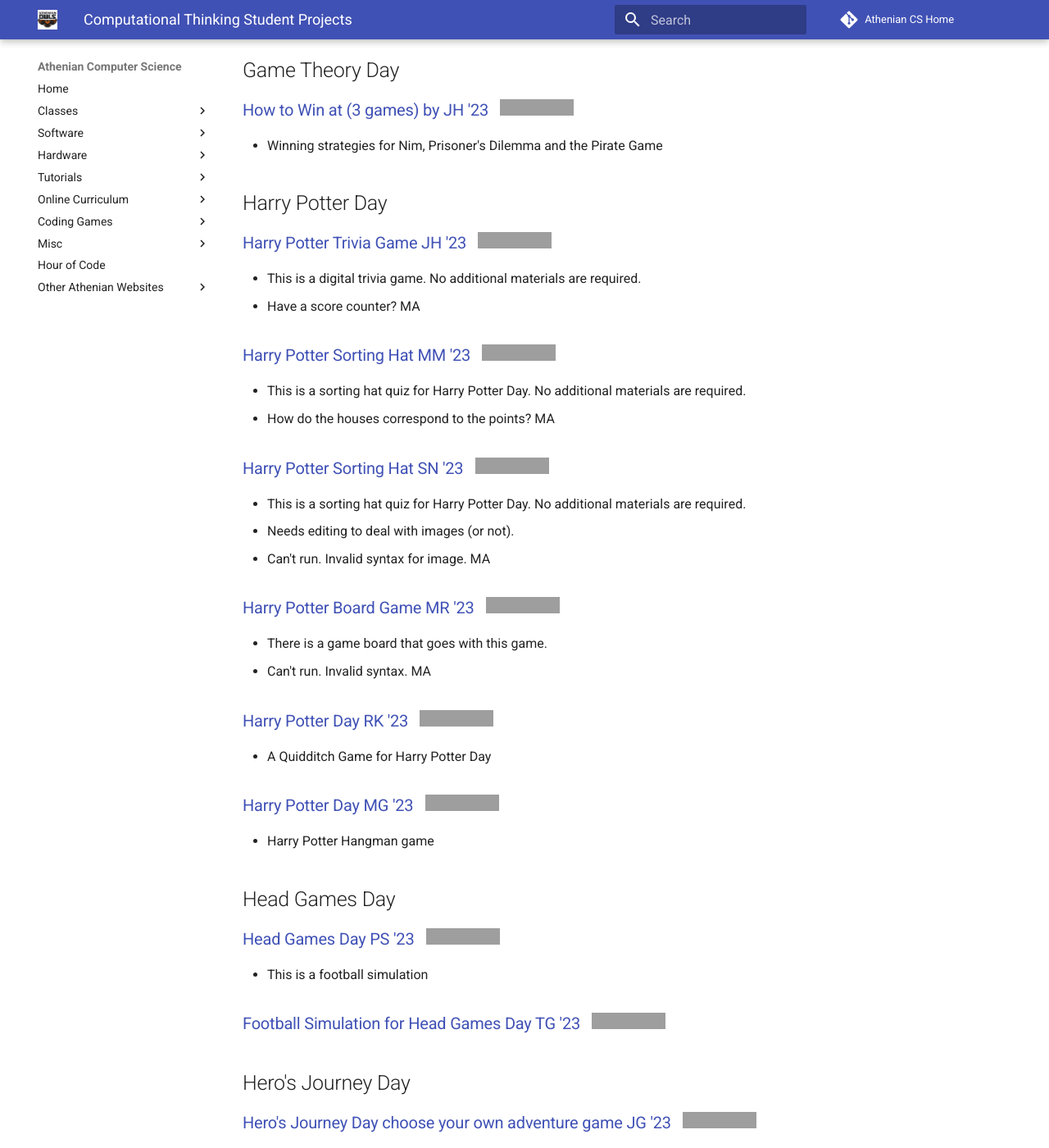
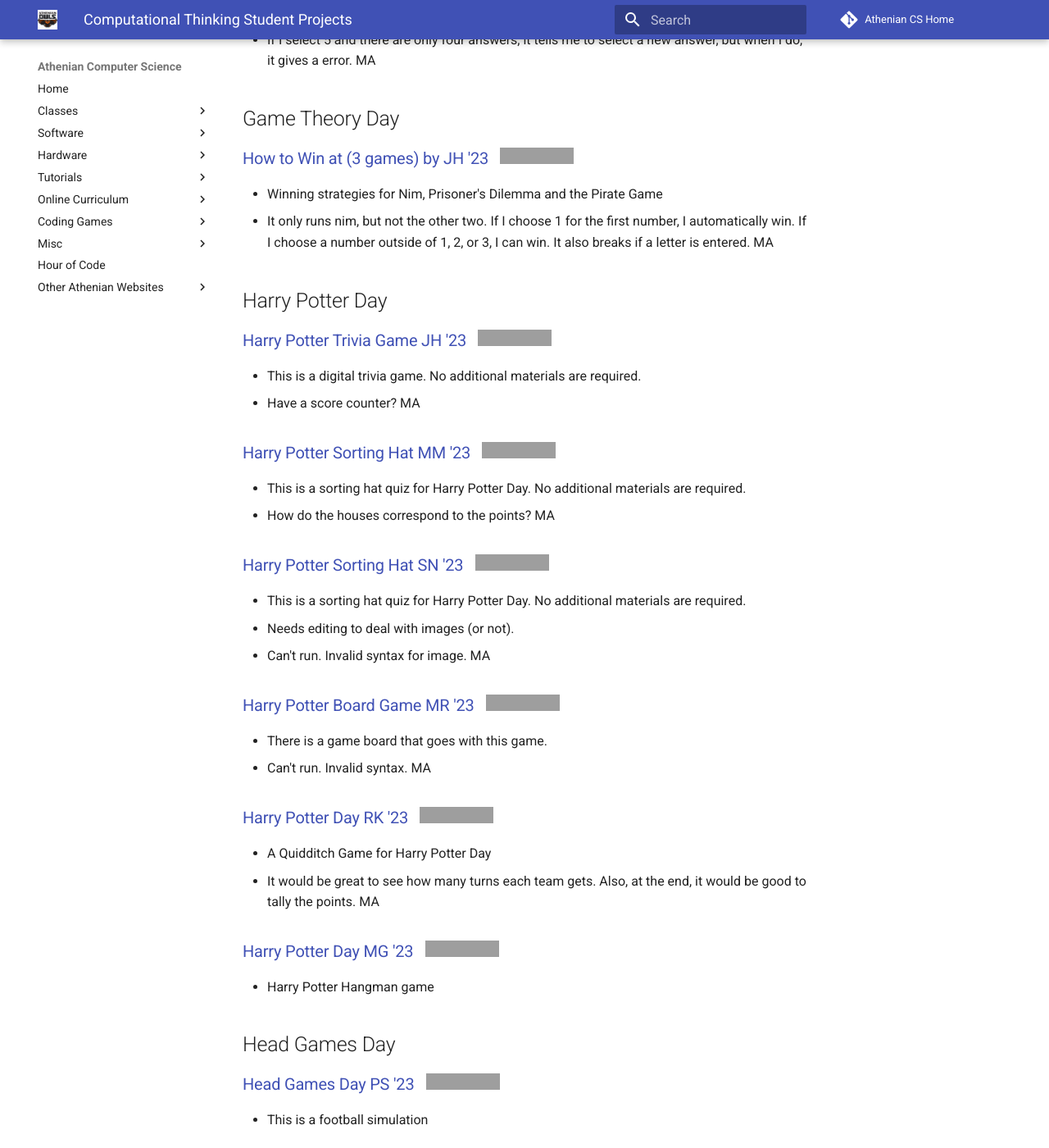
Before and after one commit to athenian-computational-thinking/athenian-cs-mkdocs, an MkDocs documentation site: the page built from docs/ct-projects.md, in a window 1280 px wide and 1400 px high, scrolled down 2238 px, cut to the strip 0-1400 px from the top of the window. Shown: the whole strip at 82% size. Built offline with MkDocs 1.6.1 and Material for MkDocs 9.7.7, drawn with Linux system fonts in a browser that asks for light colours; comment, search, counter and statistics services are not loaded; some of the changed text lies outside the part shown; grey boxes are pictures that could not be loaded.

Commit message:
Update ct-projects.md

```diff
--- a/docs/ct-projects.md
+++ b/docs/ct-projects.md
@@ -26,6 +26,7 @@ These are programs written by the 9th grade Computational Thinking students for
 
 ### [Career Day KW '23](https://github.com/athenian-ct-projects/Career-Day-KW) &nbsp; [![Run on Repl.it](https://repl.it/badge/github/athenian-ct-projects/Career-Day-KW)](https://repl.it/github/athenian-ct-projects/Career-Day-KW)
 * Career quiz
+* For the salary question, it has a range, but it doesn't break if the salary is out of the range. That's probably for the better though. MA
 
 ## Concert Prep Day
 
@@ -61,6 +62,7 @@ nine correct will return a score of 8/10. Also, it's possible to go into negativ
 
 ### [How to Win at (3 games) by JH '23](https://github.com/athenian-ct-projects/Game-Theory-Day-JH) &nbsp; [![Run on Repl.it](https://repl.it/badge/github/athenian-ct-projects/Game-Theory-Day-JH)](https://repl.it/github/athenian-ct-projects/Game-Theory-Day-JH)
 * Winning strategies for Nim, Prisoner's Dilemma and the Pirate Game
+* It only runs nim, but not the other two. If I choose 1 for the first number, I automatically win. If I choose a number outside of 1, 2, or 3, I can win. It also breaks if a letter is entered. MA
 
 ## Harry Potter Day
 
@@ -83,6 +85,7 @@ nine correct will return a score of 8/10. Also, it's possible to go into negativ
 
 ### [Harry Potter Day RK '23](https://github.com/athenian-ct-projects/Harry-Potter-Day-RK) &nbsp; [![Run on Repl.it](https://repl.it/badge/github/athenian-ct-projects/Harry-Potter-Day-RK)](https://repl.it/github/athenian-ct-projects/Harry-Potter-Day-RK)
 * A Quidditch Game for Harry Potter Day
+* It would be great to see how many turns each team gets. Also, at the end, it would be good to tally the points. MA
 
 ### [Harry Potter Day MG '23](https://github.com/athenian-ct-projects/Head-Games-Day-PS) &nbsp; [![Run on Repl.it](https://repl.it/badge/github/athenian-ct-projects/Harry-Potter-Day-MG)](https://repl.it/github/athenian-ct-projects/Harry-Potter-Day-MG)
 * Harry Potter Hangman game
```
